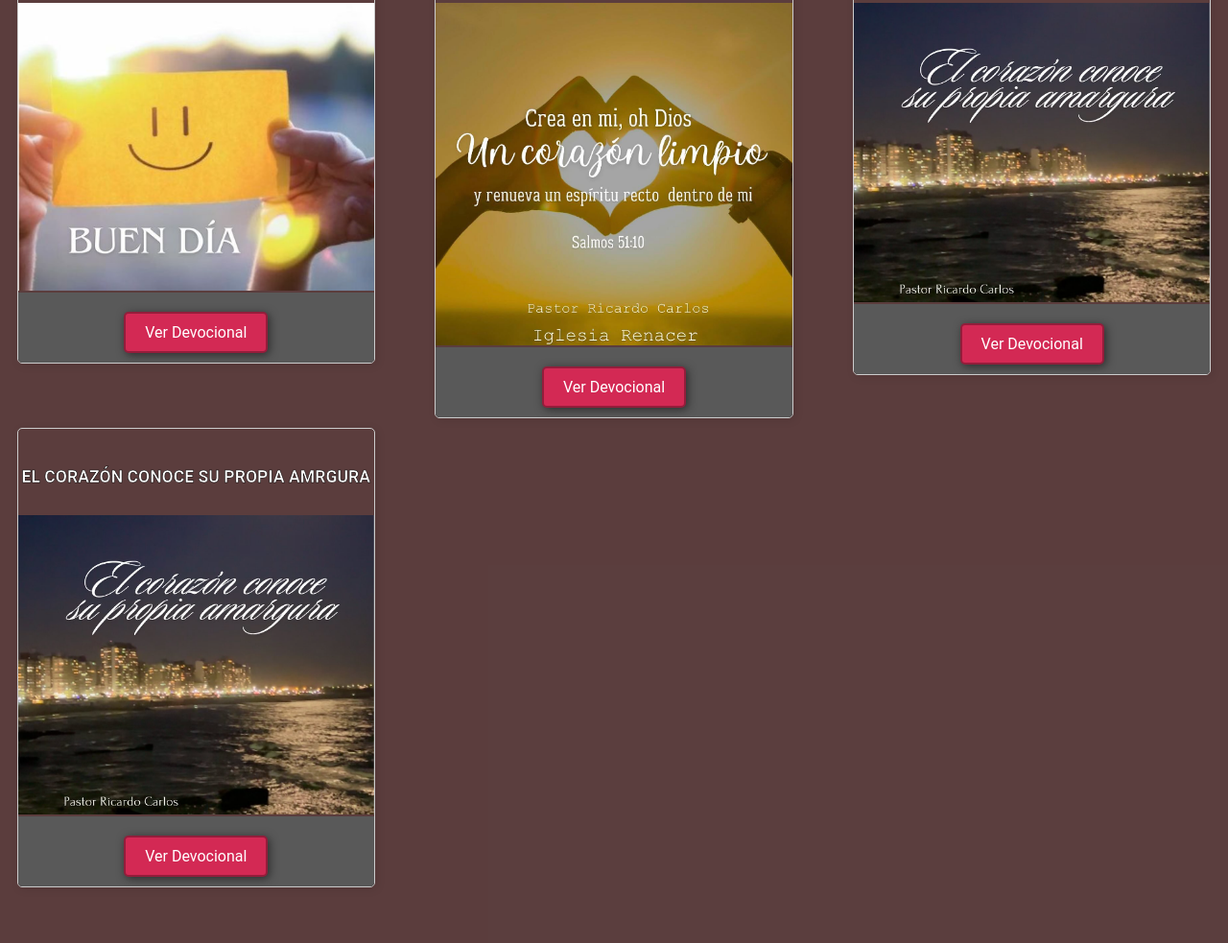
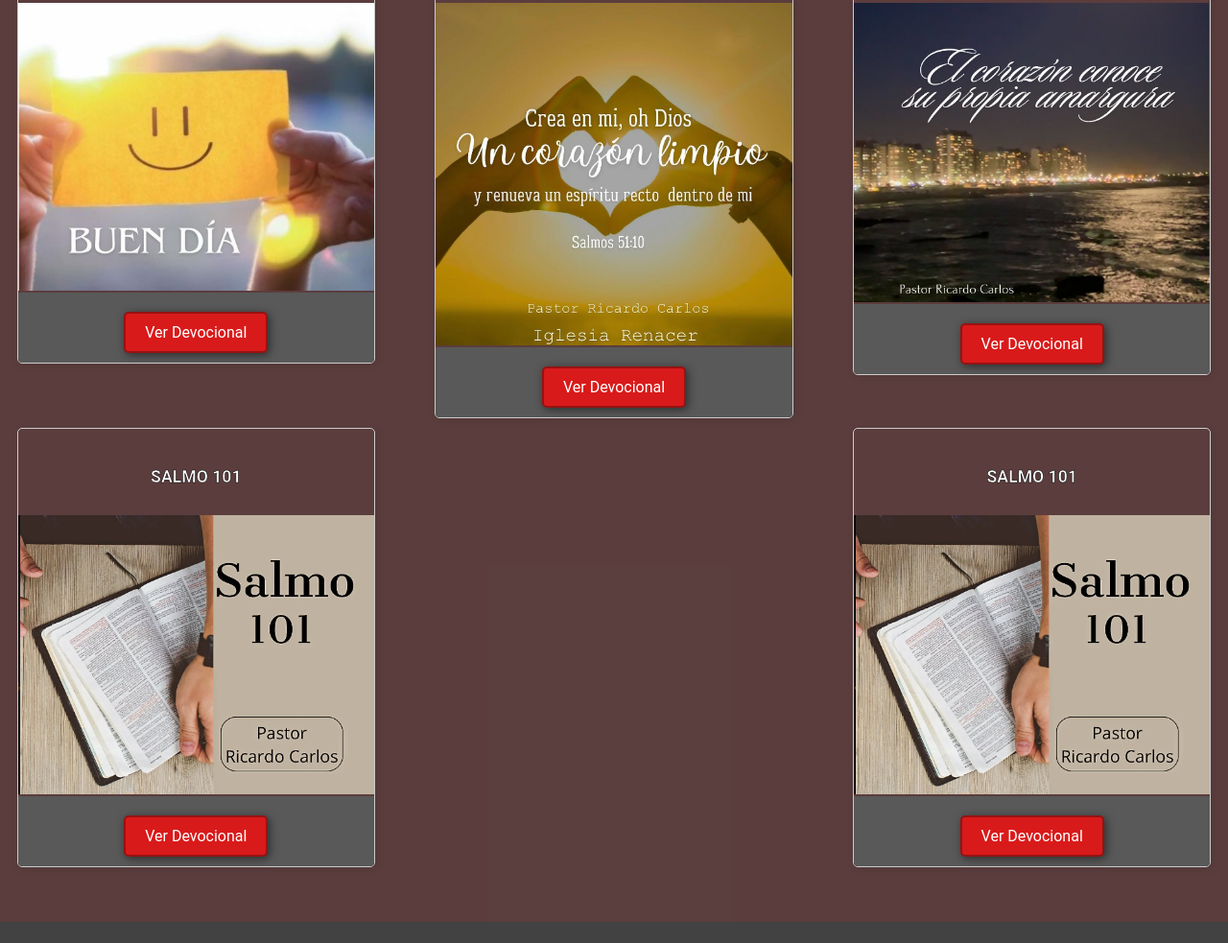
Before and after one commit to karen272/RadioRenacer, a plain HTML site: page pages/devocionales.html in a window 1280 px wide. Shown: the part 936-1919 px from the top of the page at 96% size. After the commit the page ends 1897 px from the top, so only its background shows below. Drawn offline with Linux system fonts and the light colour scheme.

Commit message:
add cart salmo 101

```diff
--- a/css/devocionales.css
+++ b/css/devocionales.css
@@ -76,12 +76,12 @@
     border: 2px solid rgba(0, 0, 0, 0.3);
     box-shadow: 2px 2px 10px rgba(0, 0, 0, 0.5);
     color: white;
-    background-color: rgb(211, 41, 84);
+    background-color: #D91A1A;
     margin-top: 10px; /* Espacio adicional entre el botón y la imagen */
 }
 
 .mostrarDescripcion:hover {
-    background-color: rgba(132, 6, 37, 0.7);
+    background-color: #f83d3d;
 }
 
 .carta .descripcionProducto span {
--- a/js/devocionales.js
+++ b/js/devocionales.js
@@ -2,17 +2,21 @@ document.addEventListener("DOMContentLoaded", function () {
     const cartasContainer = document.getElementById("cartas-container");
 
     const productos = [
-        { nombre: "Buen Dia", descripcion: "Cada día tenemos la oportunidad de levantarnos con alegría, sin importar las dificultades que enfrentamos. <br> La Biblia nos dice en el Salmo 118:24: “Este es el día que hizo el Señor; nos gozaremos y alegraremos en él”. <br> Esta simple verdad nos recuerda que cada día es un regalo de Dios.<br>Comenzar el día con una actitud alegre, con una sonrisa, no solo nos beneficia a nosotros, sino también a quienes nos rodean. <br>Proverbios 17:22 dice: “El corazón alegre es buena medicina”. <br>Nuestra alegría puede animar y sanar a otros, mostrando la luz de Cristo en sus vidas. La alegría no depende de nuestras circunstancias. <br>Filipenses 4:4 nos dice: “Regocijaos en el Señor siempre”. Incluso en tiempos difíciles, podemos alegrarnos porque nuestra esperanza está en Dios.<br>Qué Dios te bendiga en este día.<br>Pastor Ricardo Carlos",
+        { nombre: "Buen Dia",
+            descripcion: "Cada día tenemos la oportunidad de levantarnos con alegría, sin importar las dificultades que enfrentamos. <br> La Biblia nos dice en el Salmo 118:24: “Este es el día que hizo el Señor; nos gozaremos y alegraremos en él”. <br> Esta simple verdad nos recuerda que cada día es un regalo de Dios.<br>Comenzar el día con una actitud alegre, con una sonrisa, no solo nos beneficia a nosotros, sino también a quienes nos rodean. <br>Proverbios 17:22 dice: “El corazón alegre es buena medicina”. <br>Nuestra alegría puede animar y sanar a otros, mostrando la luz de Cristo en sus vidas. La alegría no depende de nuestras circunstancias. <br>Filipenses 4:4 nos dice: “Regocijaos en el Señor siempre”. Incluso en tiempos difíciles, podemos alegrarnos porque nuestra esperanza está en Dios.<br>Qué Dios te bendiga en este día.<br>Pastor Ricardo Carlos",
             imagen: "../img_devocionales/buenDia.png" },
         { nombre: "Un Corazón Limpio",
-            descripcion: "Un corazón limpio.La importancia de mantener un corazón limpio es esencial para nuestra relación con Dios y nuestra vida diaria. En Mateo 5:8, Jesús nos dice: “Bienaventurados los de limpio corazón, porque ellos verán a Dios”. Este versículo nos muestra que la pureza del corazón nos permite experimentar la presencia y la guía de Dios de una manera especial.Un corazón limpio implica mantenernos alejados del pecado y las malas intenciones. Proverbios 4:23 nos dice “Sobre toda cosa guardada, guarda tu corazón; porque de él mana la vida”. Esto nos recuerda que nuestras acciones y palabras son un reflejo de lo que llevamos en el corazón. Por lo tanto, debemos ser diligentes en llenarlo con lo que es bueno, puro y santo.Mantener un corazón limpio también significa ser honestos y sinceros con nosotros mismos y con los demás. En Salmos 51:10, David clamó: “Crea en mí, oh Dios, un corazón limpio, y renueva un espíritu recto dentro de mí”. Este clamor revela la necesidad de depender de Dios para la limpieza y renovación continua de nuestro corazón.En nuestra vida cotidiana, podemos mantener un corazón limpio a través de la oración, la lectura de la Palabra de Dios y el arrepentimiento constante. Cuando reconocemos nuestras fallas y buscamos la purificación en Dios, nos acercamos más a Él y podemos vivir en paz y libertad.Pastor Ricardo Carlos.",
+            descripcion: "Un corazón limpio.La importancia de mantener un corazón limpio es esencial para nuestra relación con Dios y nuestra vida diaria. <br> En Mateo 5:8, Jesús nos dice: “Bienaventurados los de limpio corazón, porque ellos verán a Dios”. Este versículo nos muestra que la pureza del corazón nos permite experimentar la presencia y la guía de Dios de una manera especial.Un corazón limpio implica mantenernos alejados del pecado y las malas intenciones. <br> Proverbios 4:23 nos dice “Sobre toda cosa guardada, guarda tu corazón; porque de él mana la vida”. Esto nos recuerda que nuestras acciones y palabras son un reflejo de lo que llevamos en el corazón. Por lo tanto, debemos ser diligentes en llenarlo con lo que es bueno, puro y santo.Mantener un corazón limpio también significa ser honestos y sinceros con nosotros mismos y con los demás. <br> En Salmos 51:10, David clamó: “Crea en mí, oh Dios, un corazón limpio, y renueva un espíritu recto dentro de mí”. Este clamor revela la necesidad de depender de Dios para la limpieza y renovación continua de nuestro corazón.<br> En nuestra vida cotidiana, podemos mantener un corazón limpio a través de la oración, la lectura de la Palabra de Dios y el arrepentimiento constante. Cuando reconocemos nuestras fallas y buscamos la purificación en Dios, nos acercamos más a Él y podemos vivir en paz y libertad.<br> Pastor Ricardo Carlos.",
             imagen: "../img_devocionales/corazonLimpio.png" },
         { nombre: "El corazón conoce su propia amrgura",
-            descripcion: "“El corazón conoce su propia amargura, y extraño no se entremeterá en su alegría.” (Proverbios 14:10)Cada uno de nosotros conoce la profundidad de su propio dolor y la alegría que llevamos dentro. Sin embargo, muchas veces intentamos llenar nuestros vacíos emocionales y espirituales con cosas temporales: relaciones, posesiones, éxitos, o placeres momentáneos. A pesar de estos esfuerzos, el vacío permanece, porque solo hay Uno que puede verdaderamente llenar nuestro corazón: Jesús.Jesús dijo en Juan 4:13-14, “Cualquiera que bebiere de esta agua, volverá a tener sed; mas el que bebiere del agua que yo le daré, no tendrá sed jamás.” Esta agua que Jesús ofrece es su amor, su presencia y su salvación. Nada en este mundo puede compararse con la plenitud que encontramos en Él.Intentar llenar nuestro corazón con lo temporal es como tratar de llenar un pozo sin fondo. Pero cuando invitamos a Jesús a nuestras vidas, Él llena ese vacío con su amor perfecto y eterno. Él trae paz, alegría y propósito, cosas que el mundo no puede ofrecer.Hoy, te invito a abrir tu corazón a Jesús. Permítele llenar cada rincón con su amor y gracia. Descubrirás que con Él, el vacío se desvanece y encuentras una satisfacción que nunca imaginastePastor Ricardo Carlos.",
+            descripcion: "“El corazón conoce su propia amargura, y extraño no se entremeterá en su alegría.” (Proverbios 14:10)Cada uno de nosotros conoce la profundidad de su propio dolor y la alegría que llevamos dentro. Sin embargo, muchas veces intentamos llenar nuestros vacíos emocionales y espirituales con cosas temporales: relaciones, posesiones, éxitos, o placeres momentáneos. <br> A pesar de estos esfuerzos, el vacío permanece, porque solo hay Uno que puede verdaderamente llenar nuestro corazón: Jesús.Jesús dijo en Juan 4:13-14, “Cualquiera que bebiere de esta agua, volverá a tener sed; mas el que bebiere del agua que yo le daré, no tendrá sed jamás.”<br> Esta agua que Jesús ofrece es su amor, su presencia y su salvación. Nada en este mundo puede compararse con la plenitud que encontramos en Él.Intentar llenar nuestro corazón con lo temporal es como tratar de llenar un pozo sin fondo. Pero cuando invitamos a Jesús a nuestras vidas, Él llena ese vacío con su amor perfecto y eterno.<br> Él trae paz, alegría y propósito, cosas que el mundo no puede ofrecer.Hoy, te invito a abrir tu corazón a Jesús. Permítele llenar cada rincón con su amor y gracia. <br> Descubrirás que con Él, el vacío se desvanece y encuentras una satisfacción que nunca imaginaste. <br>Pastor Ricardo Carlos.",
             imagen: "../img_devocionales/corazonPropiaAmargura.png" },
-        { nombre: "El corazón conoce su propia amrgura",
-            descripcion: "",
-            imagen: "../img_devocionales/corazonPropiaAmargura.png" },
+        { nombre: "Salmo 101",
+            descripcion: "Al leer en esta mañana el Salmo 101, quiero compartir con ustedes algo que me parece importante. David empieza alabando a Dios por su amor y justicia, y eso me recuerda que debemos comenzar cada día agradeciendo y adorando a Dios. David también promete vivir con integridad en su hogar. Esto me hace pensar que la verdadera integridad empieza en casa, en lo que hacemos cuando nadie nos ve. Debemos esforzarnos por ser personas íntegras en todas las áreas de nuestras vidas. Además, David dice que se negará a mirar cosas malas y que detesta la deshonestidad. En nuestra vida diaria, es crucial evitar todo lo que pueda desviarnos de los caminos de Dios y alejarnos de influencias negativas. Así que, hoy los animo a reflexionar sobre cómo estamos viviendo nuestras vidas. ¿Estamos comenzando nuestros días con gratitud? ¿Estamos siendo íntegros incluso cuando nadie nos ve? ¿Estamos evitando las influencias negativas? <br> Oremos juntos: Señor, ayúdame a vivir con integridad y a rechazar lo que no te agrada. Que mi vida refleje tu amor y justicia. Amén.",
+            imagen: "../img_devocionales/salmo101.png" },
+        { nombre: "Salmo 101",
+            descripcion: "Al leer en esta mañana el Salmo 101, quiero compartir con ustedes algo que me parece importante. David empieza alabando a Dios por su amor y justicia, y eso me recuerda que debemos comenzar cada día agradeciendo y adorando a Dios. David también promete vivir con integridad en su hogar. Esto me hace pensar que la verdadera integridad empieza en casa, en lo que hacemos cuando nadie nos ve. Debemos esforzarnos por ser personas íntegras en todas las áreas de nuestras vidas. Además, David dice que se negará a mirar cosas malas y que detesta la deshonestidad. En nuestra vida diaria, es crucial evitar todo lo que pueda desviarnos de los caminos de Dios y alejarnos de influencias negativas. Así que, hoy los animo a reflexionar sobre cómo estamos viviendo nuestras vidas. ¿Estamos comenzando nuestros días con gratitud? ¿Estamos siendo íntegros incluso cuando nadie nos ve? ¿Estamos evitando las influencias negativas? <br> Oremos juntos: Señor, ayúdame a vivir con integridad y a rechazar lo que no te agrada. Que mi vida refleje tu amor y justicia. Amén.",
+            imagen: "../img_devocionales/salmo101.png" },
 
     ];
 
```
Also changed, not shown: img_devocionales/salmo101.png (added).
